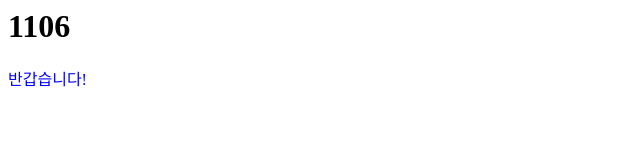
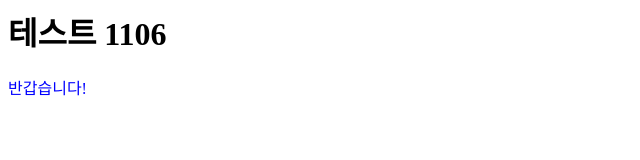
Before and after one commit to mssam1/1106, a plain HTML site: page index.html in a window 1280 px wide. Shown: the whole page, without its empty margins (0-640 px from the left). Drawn offline with Linux system fonts and the light colour scheme.

Commit message:
Update index.html

```diff
--- a/index.html
+++ b/index.html
@@ -1,3 +1,3 @@
-<h1>1106</h1>
+<h1>테스트 1106</h1>
 
 <p style="color:blue;">반갑습니다!</p>
```
